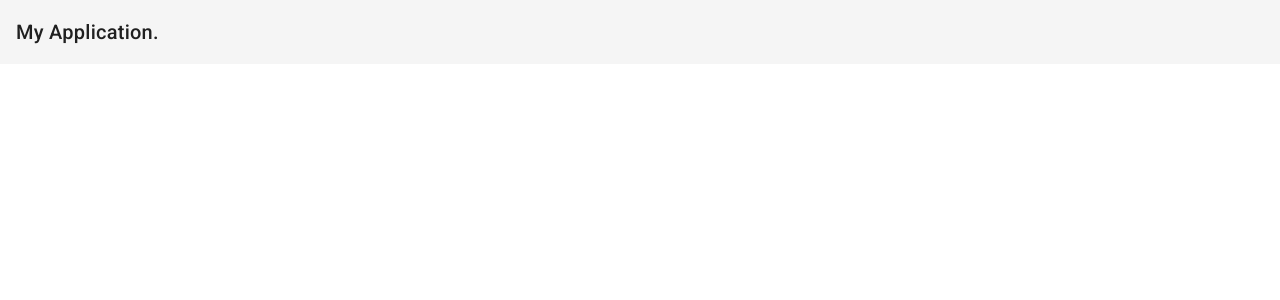
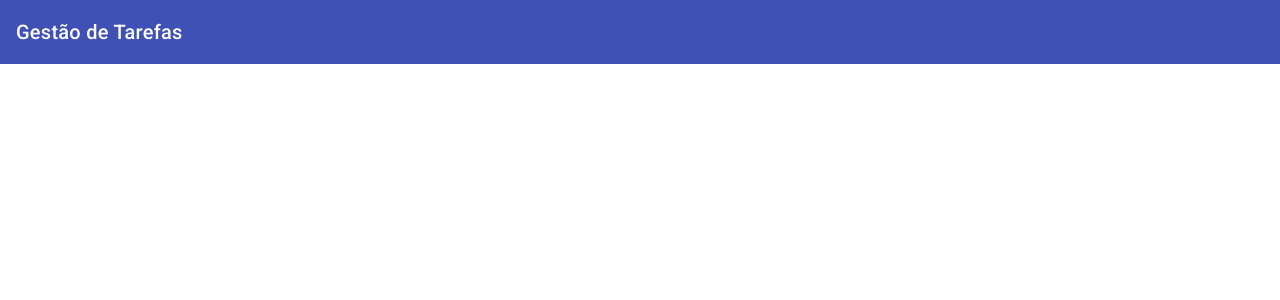
Before and after one commit to Advalker/Gestao_tarefas_ESIG, an Angular app: page / in a window 1280 px wide. Shown: the top 300 px of the page. Built offline with nearby package versions, Linux system fonts and the light colour scheme.

Commit message:
adicionado os repositórios courses e os componentes

```diff
--- a/src/app/app.component.html
+++ b/src/app/app.component.html
@@ -1,3 +1,5 @@
-<mat-toolbar>
-    <span>My Application.</span>
+<mat-toolbar color="primary">
+    <span>Gestão de Tarefas</span>
   </mat-toolbar>
+
+<router-outlet></router-outlet>
--- a/src/app/app.module.ts
+++ b/src/app/app.module.ts
@@ -1,13 +1,15 @@
 import { NgModule } from '@angular/core';
 import { CommonModule } from '@angular/common';
 import { MatToolbarModule } from '@angular/material/toolbar';
+import { AppRoutingModule } from './app-routing.module';
 
 
 @NgModule({
   declarations: [],
   imports: [
     CommonModule,
-    MatToolbarModule
+    MatToolbarModule,
+    AppRoutingModule
   ]
 })
 export class AppModule { }
--- /dev/null
+++ b/src/app/courses/courses/courses.component.html
@@ -0,0 +1 @@
+<p>courses works!</p>
```
Also changed, not shown: src/app/app-routing-routing.module.ts (added, +16 -0 lines), src/app/app-routing.module.ts (added, +14 -0 lines), src/app/courses/courses-routing.module.ts (added, +13 -0 lines), src/app/courses/courses.module.ts (added, +14 -0 lines), src/app/courses/courses/courses.component.ts (added, +12 -0 lines), src/app/courses/courses/courses.component.scss (added), 1 other file (tests, documents, lock files or other folders).
